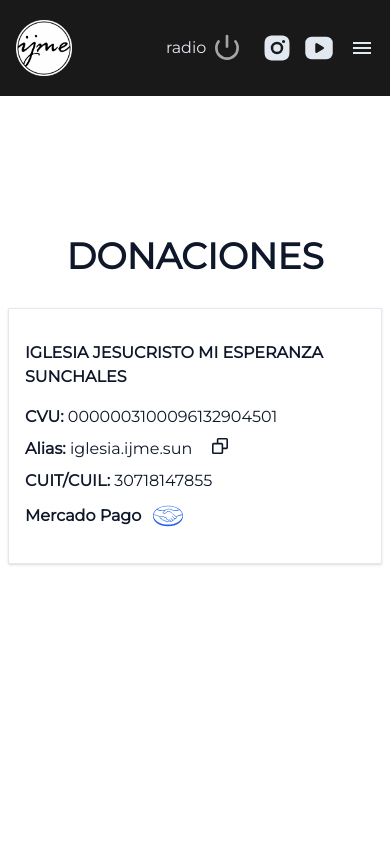
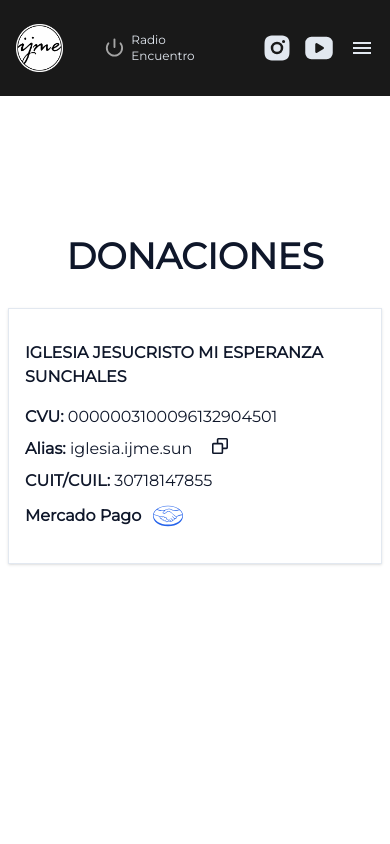
Before and after one commit to jdario9912/ijme-institucional, an Astro site: page /donaciones in a window 390 px wide. Shown: the top 844 px of the page. Built offline with nearby package versions, Linux system fonts and the light colour scheme; Astro itself is replaced by a stand-in of ours.

Commit message:
estilos header radio

```diff
--- a/src/components/header.astro
+++ b/src/components/header.astro
@@ -15,11 +15,13 @@ import Radio from "./radio.astro";
     <Nav />
   </div>
 
-  <div class="flex items-center gap-4 sm:gap-8">
+  <div class="flex items-center justify-between gap-4 w-full sm:gap-7 lg:w-auto lg:gap-6">
     <Radio />
 
-    <Social />
+    <div class="flex items-center gap-4">
+      <Social />
 
-    <Hamburger />
+      <Hamburger />
+    </div>
   </div>
 </header>
--- a/src/components/radio.astro
+++ b/src/components/radio.astro
@@ -7,11 +7,11 @@ const urlRadio = "https://genexservicios.com:8052/stream";
 <div>
   <audio class="hidden" src={urlRadio} id="audio"></audio>
 
-  <div class="container flex items-center gap-2">
+  <div class="container flex items-center">
     <input id="checkbox" type="checkbox" name="radio" />
     <label class="button" for="checkbox">
-      <span>radio</span>
       <Icon class="on-off" name="on-off-radio" />
+      <span class="text-xs capitalize">radio encuentro</span>
     </label>
   </div>
 </div>
@@ -48,10 +48,12 @@ const urlRadio = "https://genexservicios.com:8052/stream";
   }
 
   .container input:checked + .button .on-off {
+    width: 2.3rem;
+    height: 2.3rems;
     fill: rgba(247, 251, 216, 0.635);
     transform: scale(110%);
     animation: animeFill 0.5s linear alternate-reverse infinite;
-    border: 2px solid rgba(255, 246, 77, 0.3);
+    /* border: 2px solid rgba(255, 246, 77, 0.3); */
     border-radius: 100%;
   }
 
```
